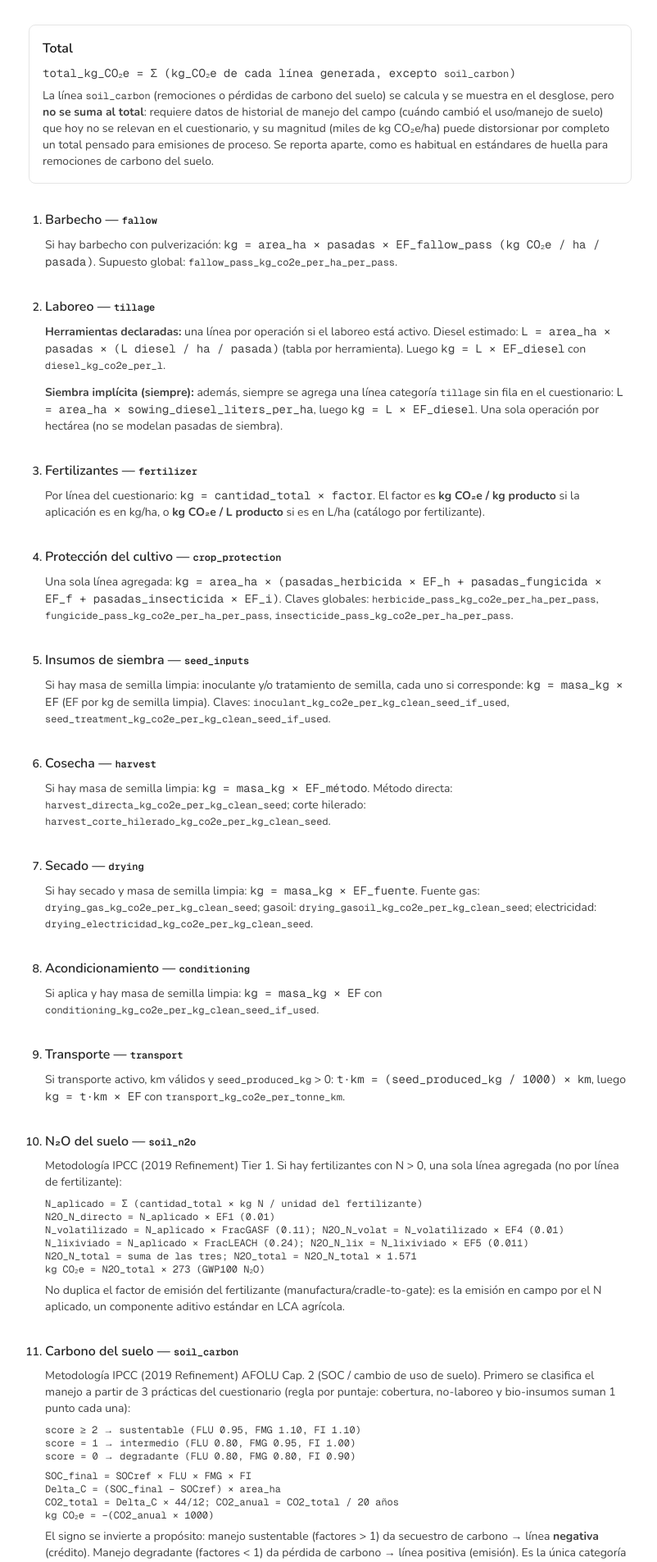
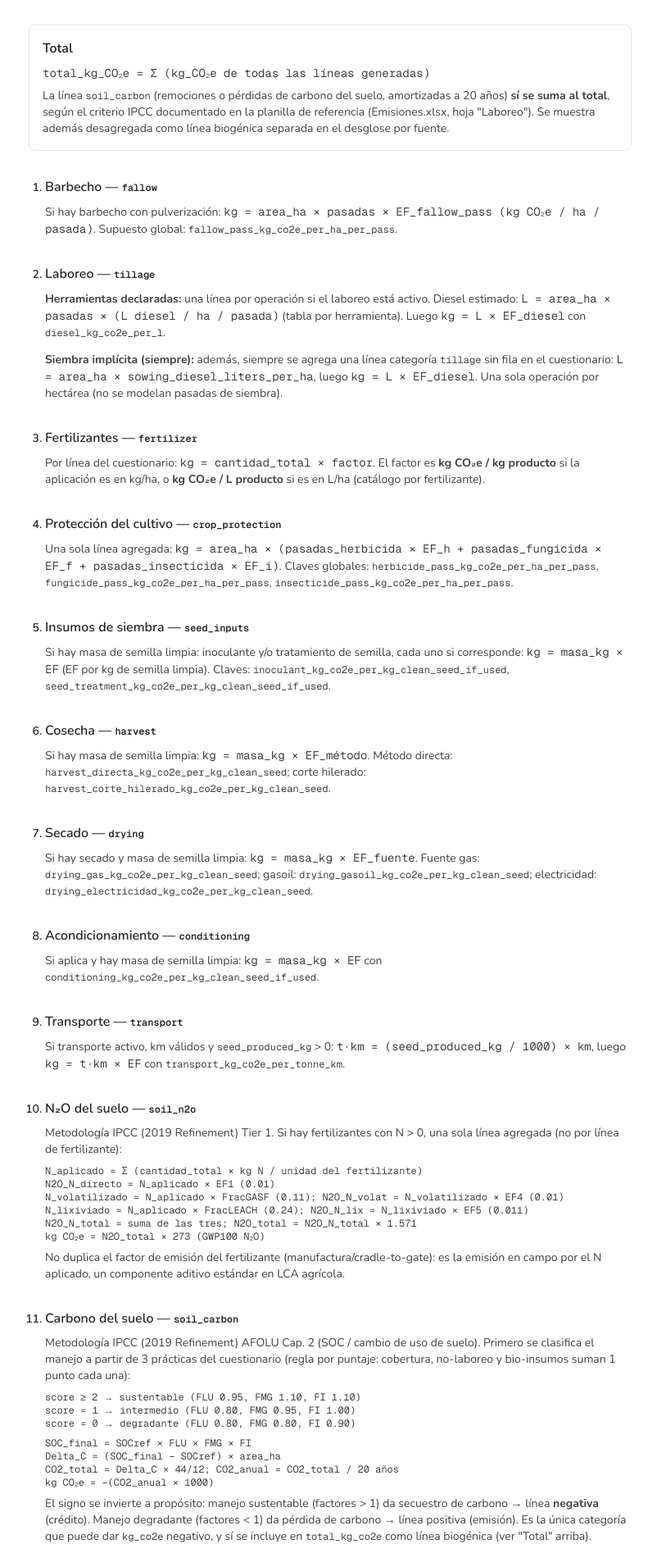
Before and after one commit to nachodecores/cus-huella-carbono, a Next.js app: page /internal/modelo-huella in a window 1280 px wide. Shown: the part 453-2358 px from the top of the page at 82% size, without its empty margins (237-1039 px from the left). Built offline with nearby package versions, Linux system fonts and the light colour scheme.

Commit message:
feat: update carbon footprint calculations to include soil carbon in total and clarify its biogenic nature

```diff
--- a/src/app/internal/footprint/[submissionId]/page.tsx
+++ b/src/app/internal/footprint/[submissionId]/page.tsx
@@ -319,8 +319,8 @@ export default async function InternalFootprintPage({ params }: PageProps) {
               Desglose por línea
             </h3>
             <p className="mt-1 text-xs text-neutral-500 dark:text-neutral-400">
-              La línea de carbono del suelo (en cursiva) es informativa y no está incluida en
-              el total.
+              La línea de carbono del suelo (en cursiva) es biogénica y sí está incluida en
+              el total; se muestra desagregada por separado.
             </p>
             <table className="mt-2 w-full min-w-[28rem] border-collapse text-left text-sm">
               <thead>
--- a/src/app/internal/modelo-huella/page.tsx
+++ b/src/app/internal/modelo-huella/page.tsx
@@ -60,17 +60,14 @@ export default function InternalModeloHuellaPage() {
             Total
           </h2>
           <p className="mt-2 font-mono text-neutral-700 dark:text-neutral-300">
-            total_kg_CO₂e = Σ (kg_CO₂e de cada línea generada, excepto{" "}
-            <code className="font-mono text-xs">soil_carbon</code>)
+            total_kg_CO₂e = Σ (kg_CO₂e de todas las líneas generadas)
           </p>
           <p className="mt-2 text-neutral-700 dark:text-neutral-300">
             La línea <code className="font-mono text-xs">soil_carbon</code> (remociones o
-            pérdidas de carbono del suelo) se calcula y se muestra en el desglose, pero{" "}
-            <strong>no se suma al total</strong>: requiere datos de historial de manejo del
-            campo (cuándo cambió el uso/manejo de suelo) que hoy no se relevan en el
-            cuestionario, y su magnitud (miles de kg CO₂e/ha) puede distorsionar por completo
-            un total pensado para emisiones de proceso. Se reporta aparte, como es habitual en
-            estándares de huella para remociones de carbono del suelo.
+            pérdidas de carbono del suelo, amortizadas a 20 años) <strong>sí se suma al
+            total</strong>, según el criterio IPCC documentado en la planilla de referencia
+            (Emisiones.xlsx, hoja &quot;Laboreo&quot;). Se muestra además desagregada como
+            línea biogénica separada en el desglose por fuente.
           </p>
         </div>
 
@@ -288,8 +285,9 @@ export default function InternalModeloHuellaPage() {
               secuestro de carbono → línea <strong>negativa</strong> (crédito). Manejo
               degradante (factores &lt; 1) da pérdida de carbono → línea positiva (emisión).
               Es la única categoría que puede dar <code className="font-mono text-xs">kg_co2e</code>{" "}
-              negativo — pero, como se indica arriba, esta línea es informativa y{" "}
-              <strong>no se incluye en <code className="font-mono text-xs">total_kg_co2e</code></strong>.
+              negativo, y sí se incluye en{" "}
+              <code className="font-mono text-xs">total_kg_co2e</code> como línea biogénica
+              (ver &quot;Total&quot; arriba).
             </p>
           </li>
         </ol>
--- a/src/lib/calculations/footprint/compute-lines.ts
+++ b/src/lib/calculations/footprint/compute-lines.ts
@@ -474,11 +474,10 @@ export function computeFootprintLines(input: ComputeInput): {
     }
   }
 
-  // `soil_carbon` es informativo (remociones/pérdidas de carbono del suelo):
-  // requiere datos de historial de manejo del campo que hoy no relevamos, así
-  // que se muestra como línea aparte pero no se suma al total de la corrida.
-  const total_kg_co2e = lines
-    .filter((row) => row.category !== "soil_carbon")
-    .reduce((acc, row) => acc + row.kg_co2e, 0);
+  // `soil_carbon` (remociones/pérdidas de carbono del suelo, amortizadas a 20
+  // años) se suma al total, según el criterio IPCC documentado en la planilla
+  // de referencia (Emisiones.xlsx, hoja "Laboreo"): además se desagrega como
+  // línea biogénica separada en el desglose por fuente.
+  const total_kg_co2e = lines.reduce((acc, row) => acc + row.kg_co2e, 0);
   return { lines, total_kg_co2e };
 }
```
